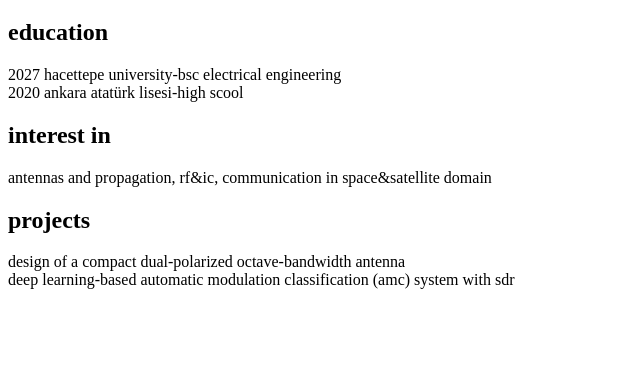
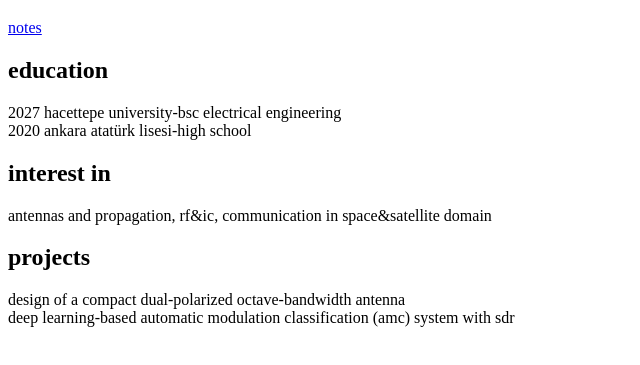
Before and after one commit to kaplanbaran/kaplanbaran.github.io, a plain HTML site: page index.html in a window 1280 px wide. Shown: the part 61-426 px from the top of the page, without its empty margins (0-640 px from the left). Drawn offline with Linux system fonts and the light colour scheme.

Commit message:
Add link to notes.html and fix formatting issues

```diff
--- a/index.html
+++ b/index.html
@@ -4,14 +4,16 @@
 <title>baran_kaplan</title>
 </head>
 <body>
-<h1>baran kaplan <a href="cv.pdf" target="_blank">         cv</a></h1>
+<h1>baran kaplan <a href="cv.pdf" target="_blank">cv</a></h1>
+<a href="notes.html">notes</a>
+
 <h2>education</h2>
-<p>2027 hacettepe university-bsc electrical engineering<br>2020 ankara atatürk lisesi-high scool</p>
+<p>2027 hacettepe university-bsc electrical engineering<br>2020 ankara atatürk lisesi-high school</p>
+
 <h2>interest in</h2>
 <p>antennas and propagation, rf&ic, communication in space&satellite domain</p>
+
 <h2>projects</h2>
-<p>design of a compact dual-polarized octave-bandwidth antenna<br>deep learning-based automatic modulation classification (amc)
-system with sdr
-</p>
+<p>design of a compact dual-polarized octave-bandwidth antenna<br>deep learning-based automatic modulation classification (amc) system with sdr</p>
 </body>
 </html>
```
